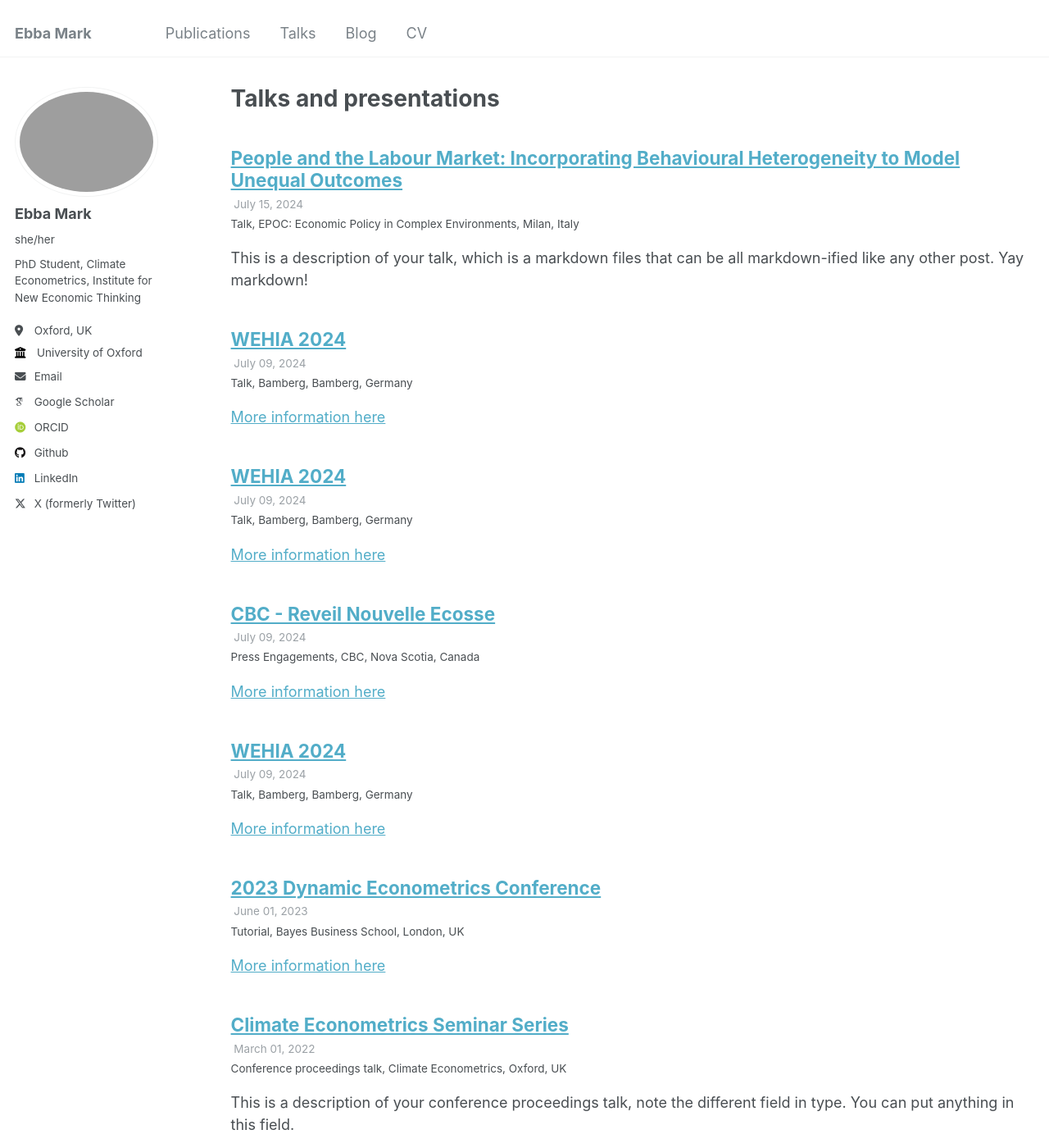
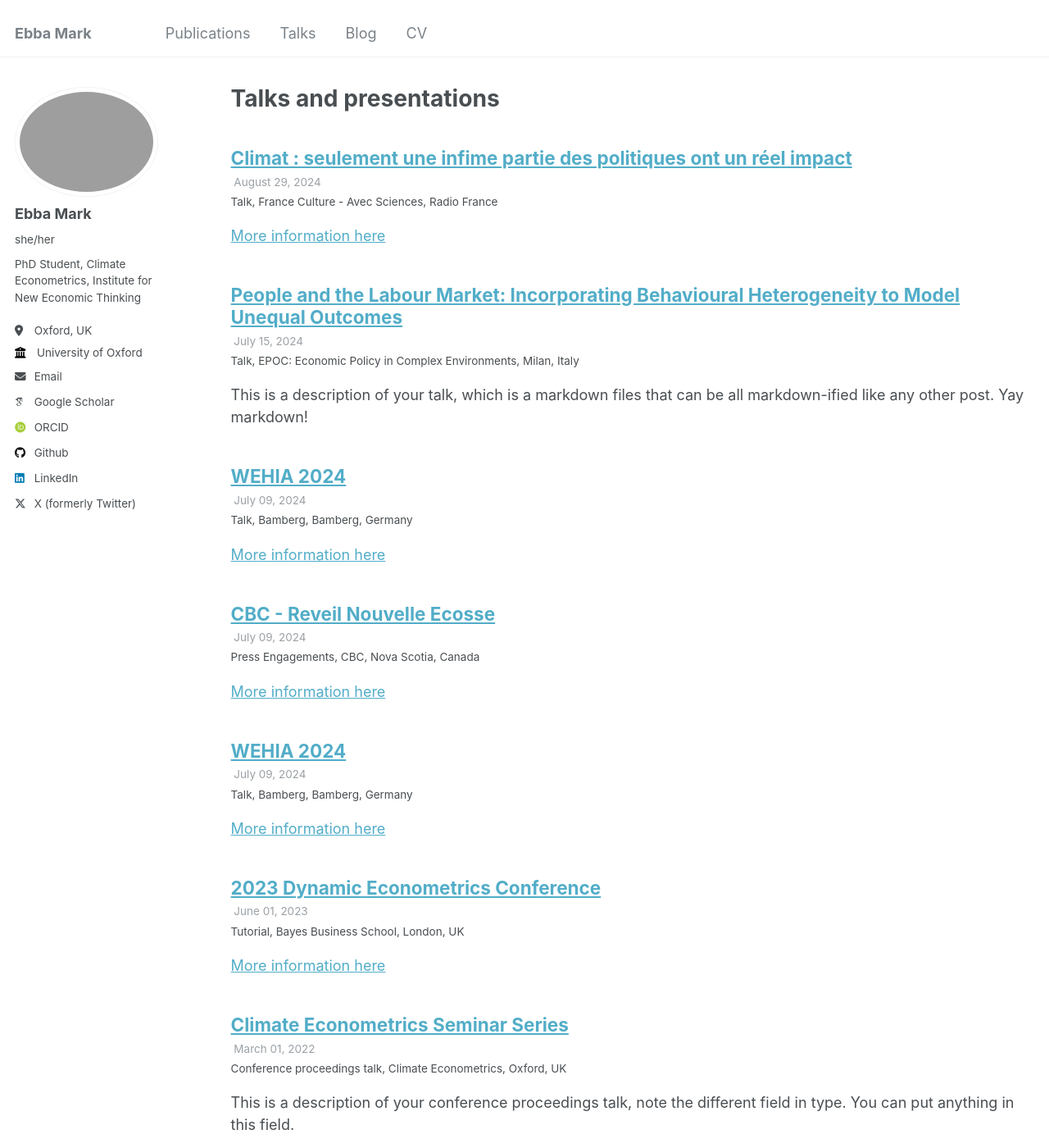
Before and after one commit to ebbam/ebba_website, a Jekyll site: the page built from _pages/talks.html, in a window 1280 px wide and 1400 px high. Shown: the whole window at 82% size. Built offline with Jekyll 4.4.1, drawn with Linux system fonts in a browser that asks for light colours; some web fonts are replaced; some of the changed text lies outside the part shown.

Commit message:
france culture and emcc uploaded

```diff
--- a/_talks/france_culture.md
+++ b/_talks/france_culture.md
@@ -1,11 +1,11 @@
 ---
-title: "WEHIA 2024"
+title: "Climat : seulement une infime partie des politiques ont un réel impact"
 collection: talks
 type: "Talk"
-permalink: /talks/WEHIA_2024
-venue: "Bamberg"
-date: 2024-07-09
-location: "Bamberg, Germany"
+permalink: https://www.radiofrance.fr/franceculture/podcasts/avec-sciences/climat-une-infime-partie-des-politiques-ont-un-reel-impact-4190342
+venue: "France Culture - Avec Sciences"
+date: 2024-08-29
+location: "Radio France"
 ---
 
 [More information here](http://example2.com)
```
Also changed, not shown: _talks/EMCC_2022.md (+3 -3 lines).
